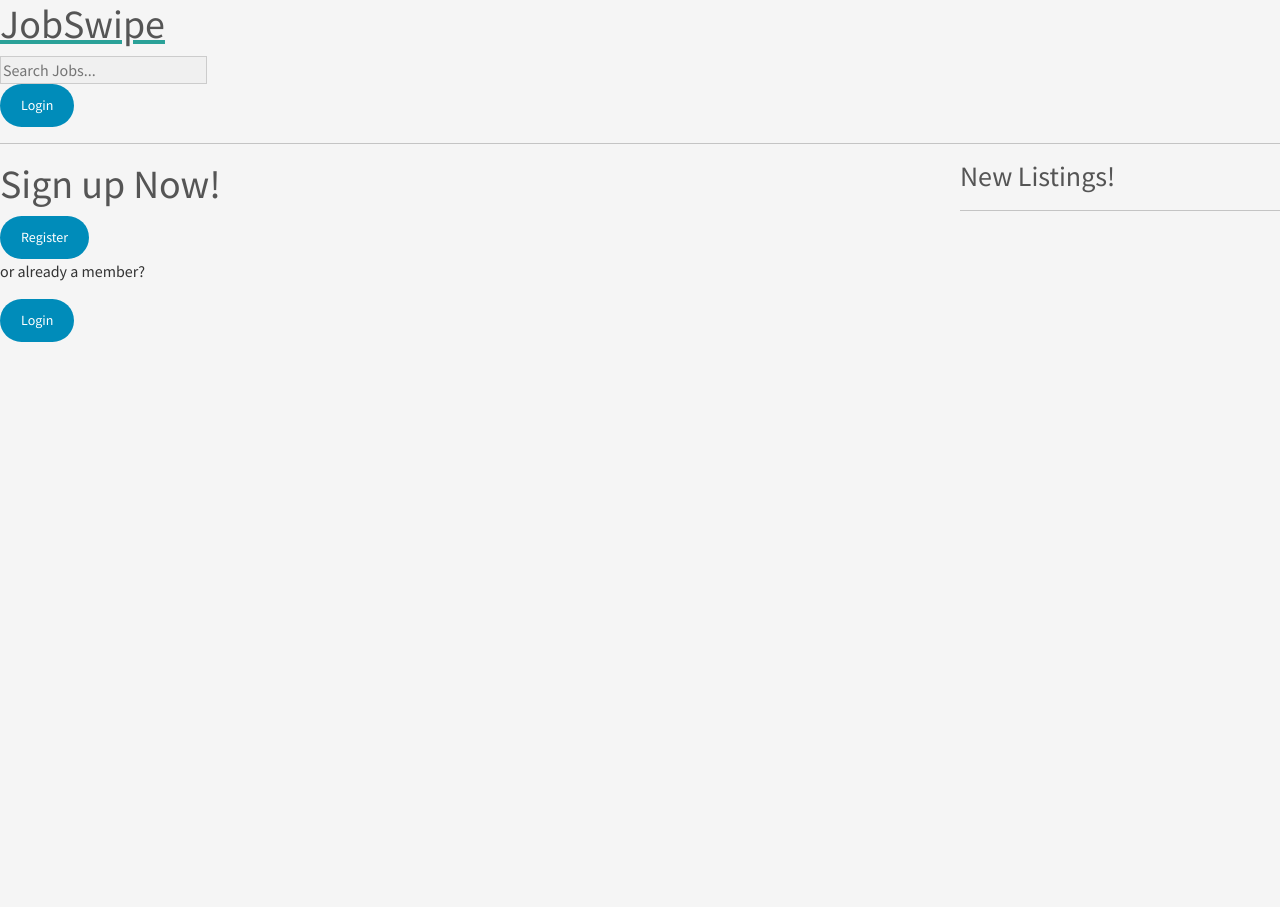
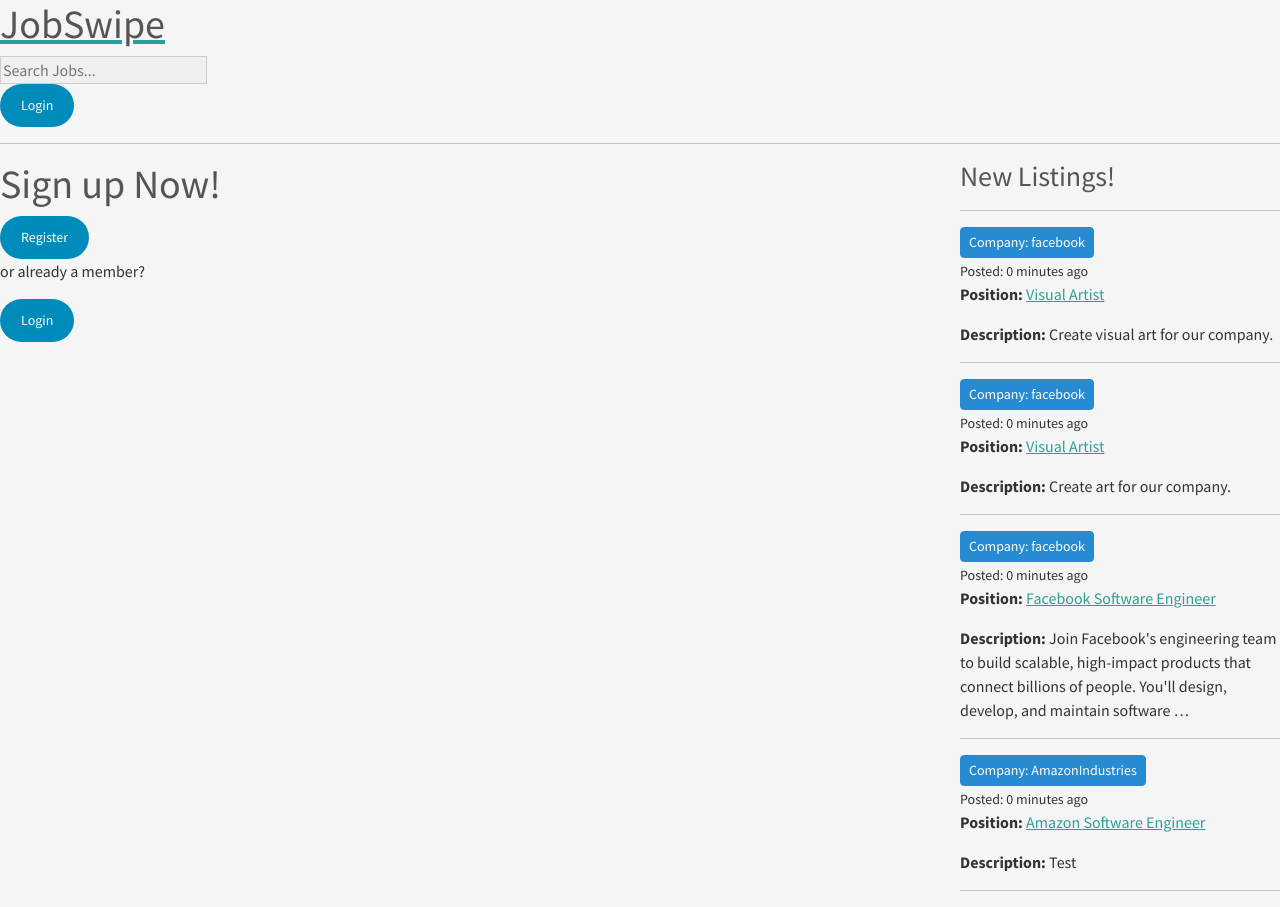
Before and after one commit to Ben-Cariello/ITSC3155Group, a Django app: page / in a window 1280 px wide. Before the commit the page ends 342 px from the top, so only its background shows below. Run offline with Django 5.2, Linux system fonts and the light colour scheme; data comes from the database, SQL or seed files in the repository; both versions use the stored data as it was after the commit; data that the repository does not hold is empty.

Commit message:
Added job listing activity feed on right side

```diff
--- a/DjangoTutorial-main/studybud/base/forms.py
+++ b/DjangoTutorial-main/studybud/base/forms.py
@@ -106,4 +106,4 @@ class ProfilePictureForm(forms.ModelForm):
 class JobForm(ModelForm):
     class Meta:
         model = Job
-        fields = '__all__'
+        fields = ['name', 'host', 'description']
--- a/DjangoTutorial-main/studybud/base/templates/base/activity_component.html
+++ b/DjangoTutorial-main/studybud/base/templates/base/activity_component.html
@@ -1,17 +1,18 @@
 <h3>New Listings!</h3>
 <hr>
-{% for message in job_messages %}
+{% for job in jobs %}
 <div>
     <small>
-        <a class="btn btn-info btn-sm" href="{% url 'user-profile' message.user.id %}">
-            Company: {{ message.user }}
+        <a class="btn btn-info btn-sm" href="{% url 'user-profile' job.host.id %}">
+            Company: {{ job.host.username }}
         </a><br>
-        Posted: {{ message.created|timesince }} ago
+        Posted: {{ job.created|timesince }} ago
     </small>
-    <p>{{ message }}</p>
+    <p><strong>Position:</strong> <a href="{% url 'job' job.id %}">{{ job.name }}</a></p>
+    <p><strong>Description:</strong> {{ job.description|truncatewords:20 }}</p> <!-- Truncate the description if needed -->
 
-    {% if request.user == message.user %}
-        <a class="btn btn-delete btn-sm" type="button" href="{% url 'delete-message' message.id %}">Delete</a>
+    {% if request.user == job.host %}
+        <a class="btn btn-delete btn-sm" type="button" href="{% url 'delete-job' job.id %}">Delete</a>
     {% endif %}
 
     <hr>
```
Also changed, not shown: DjangoTutorial-main/studybud/db.sqlite3.
